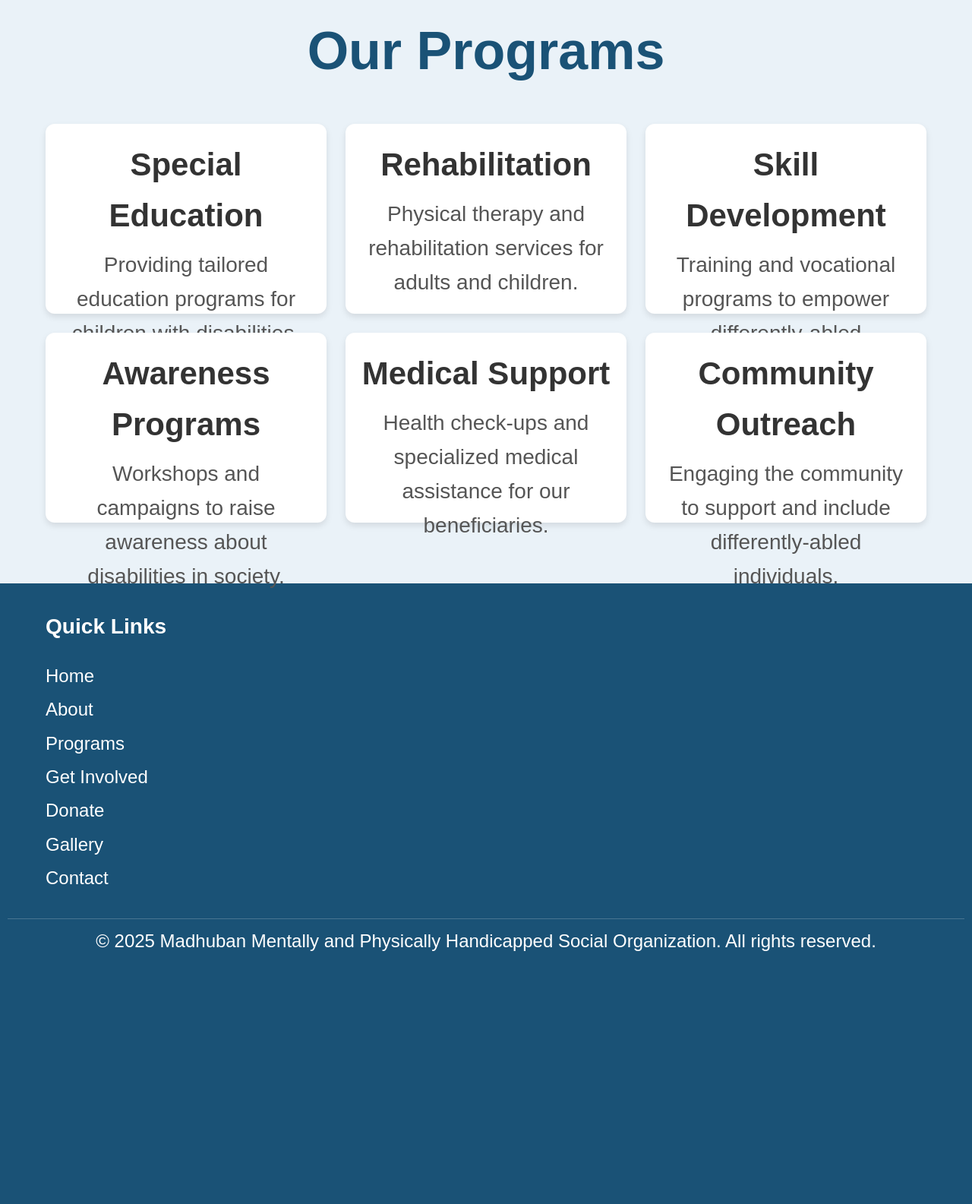
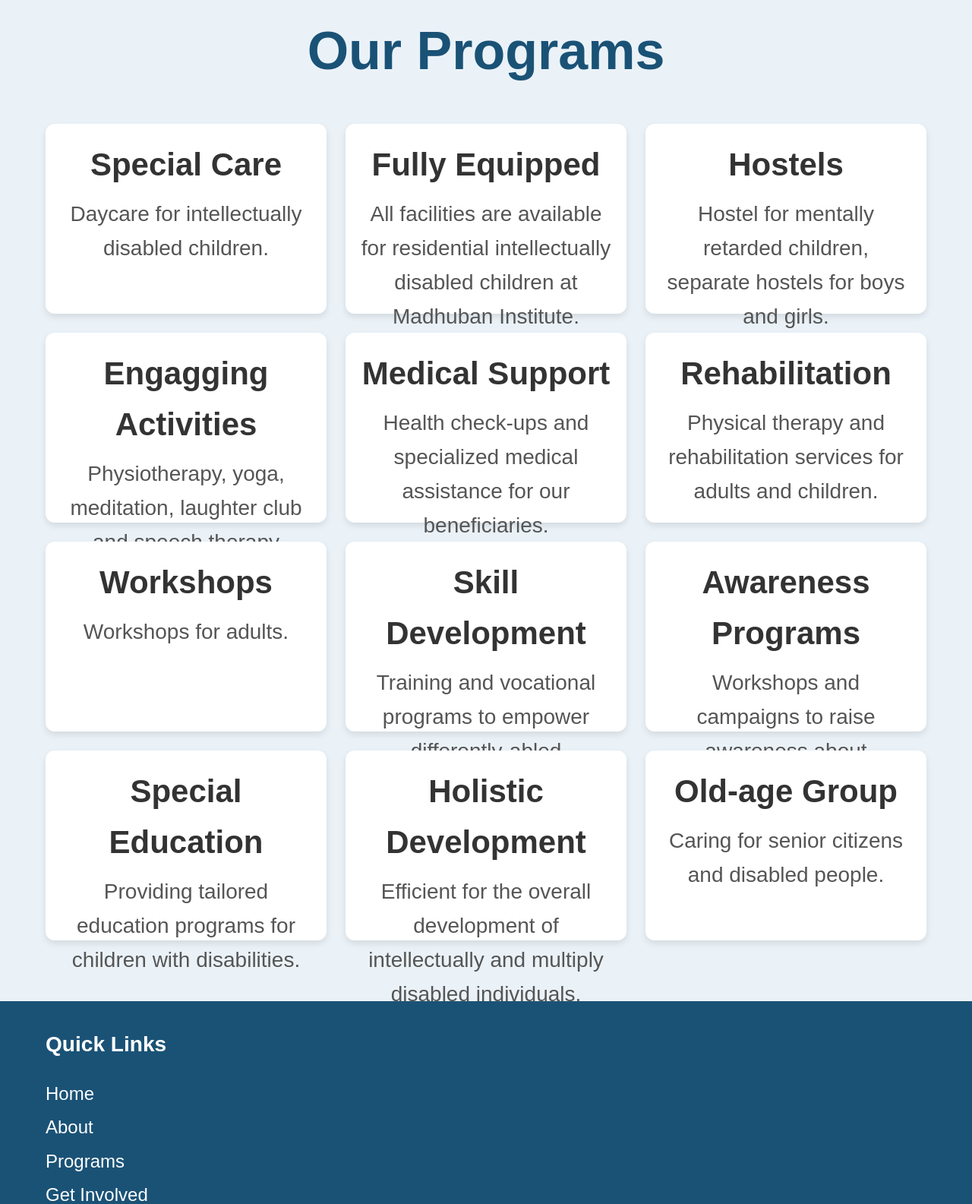
Before and after one commit to piyushahir05/madhuban-ngo, a Flask app: page /programs in a window 1280 px wide. Shown: the part 201-1786 px from the top of the page at 76% size. Before the commit the page ends 1453 px from the top, so only its background shows below. Run offline with Flask 3, Linux system fonts and the light colour scheme; some web fonts are replaced.

Commit message:
Changed program section

```diff
--- a/templates/programs.html
+++ b/templates/programs.html
@@ -1,35 +1,81 @@
-{% extends "base.html" %}
-
-{% block title %}Programs - Madhuban{% endblock %}
-
-{% block content %}
+{% extends "base.html" %} {% block title %}Programs - Madhuban{% endblock %} {%
+block content %}
 <section class="programs-section">
   <div class="container">
     <h2>Our Programs</h2>
     <div class="programs-grid">
         <div class="program-card">
-                <h3>Special Education</h3>
-                <p>Providing tailored education programs for children with disabilities.</p>
+        <h3>Special Care</h3>
+        <p>Daycare for intellectually disabled children.</p>
+      </div>
+      <div class="program-card">
+        <h3>Fully Equipped</h3>
+        <p>
+          All facilities are available for residential intellectually disabled
+          children at Madhuban Institute.
+        </p>
+      </div>
+      <div class="program-card">
+        <h3>Hostels</h3>
+        <p>
+          Hostel for mentally retarded children, separate hostels for boys and
+          girls.
+        </p>
+      </div>
+      <div class="program-card">
+        <h3>Engagging Activities</h3>
+        <p>
+          Physiotherapy, yoga, meditation, laughter club and speech therapy
+          available, continuous counseling.
+        </p>
+      </div>
+      <div class="program-card">
+        <h3>Medical Support</h3>
+        <p>
+          Health check-ups and specialized medical assistance for our
+          beneficiaries.
+        </p>
       </div>
       <div class="program-card">
         <h3>Rehabilitation</h3>
-                <p>Physical therapy and rehabilitation services for adults and children.</p>
+        <p>
+          Physical therapy and rehabilitation services for adults and children.
+        </p>
+      </div>
+      <div class="program-card">
+        <h3>Workshops</h3>
+        <p>Workshops for adults.</p>
       </div>
       <div class="program-card">
         <h3>Skill Development</h3>
-                <p>Training and vocational programs to empower differently-abled individuals.</p>
+        <p>
+          Training and vocational programs to empower differently-abled
+          individuals.
+        </p>
       </div>
       <div class="program-card">
         <h3>Awareness Programs</h3>
-                <p>Workshops and campaigns to raise awareness about disabilities in society.</p>
+        <p>
+          Workshops and campaigns to raise awareness about disabilities in
+          society.
+        </p>
       </div>
       <div class="program-card">
-                <h3>Medical Support</h3>
-                <p>Health check-ups and specialized medical assistance for our beneficiaries.</p>
+        <h3>Special Education</h3>
+        <p>
+          Providing tailored education programs for children with disabilities.
+        </p>
       </div>
       <div class="program-card">
-                <h3>Community Outreach</h3>
-                <p>Engaging the community to support and include differently-abled individuals.</p>
+        <h3>Holistic Development</h3>
+        <p>
+          Efficient for the overall development of intellectually and multiply
+          disabled individuals.
+        </p>
+      </div>
+      <div class="program-card">
+        <h3>Old-age Group</h3>
+        <p>Caring for senior citizens and disabled people.</p>
       </div>
     </div>
   </div>
```
Lines whose indentation alone changed are shown as unchanged.
